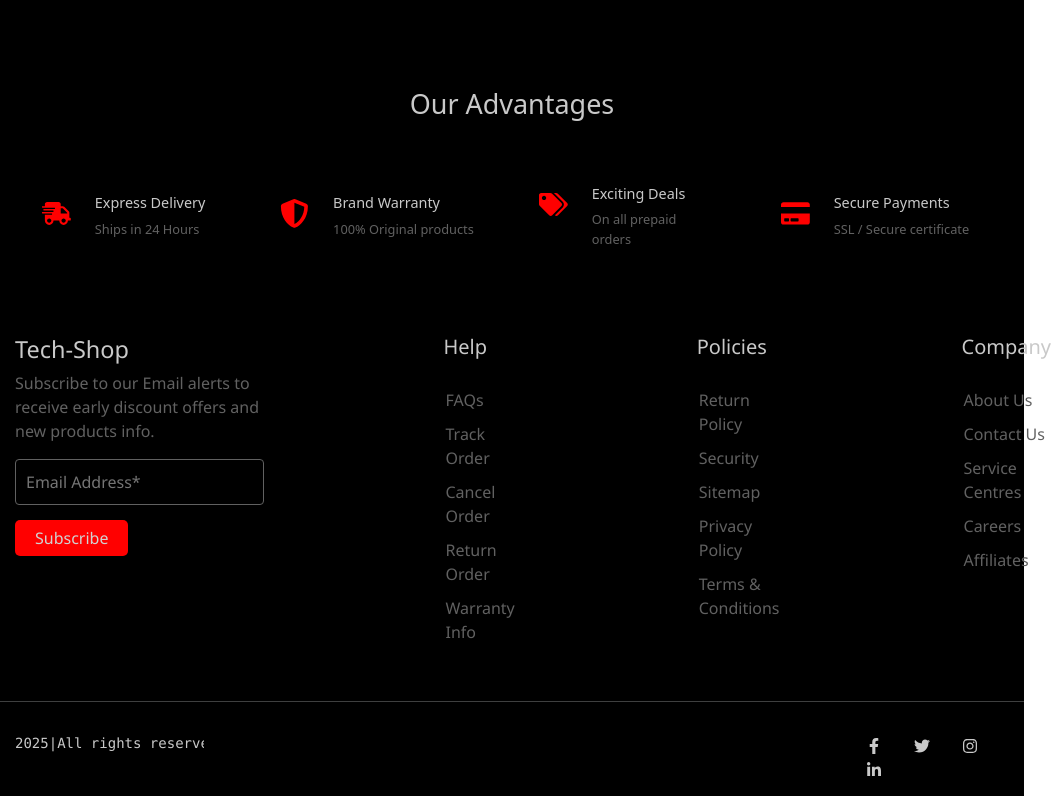
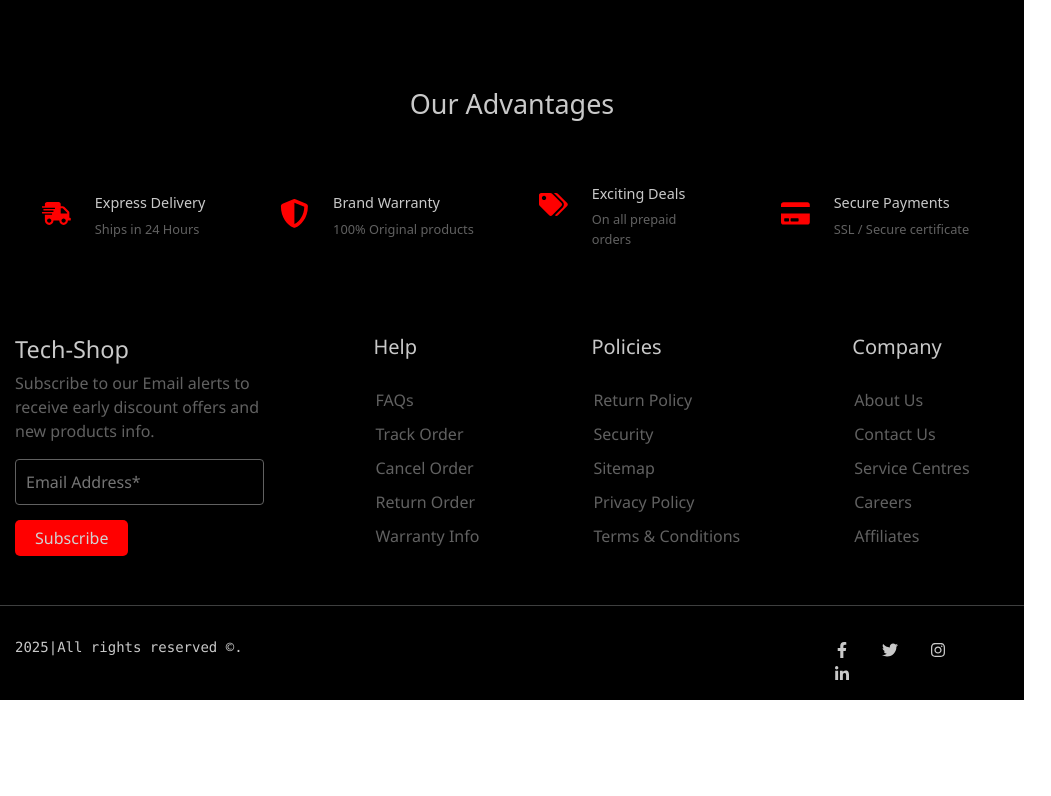
Before and after one commit to varshinigulla/Ecommerce-TechShop-Project, a React (Create React App) app: page /Singleproduct/1 in a window 1024 px wide. Shown: the part 1705-2501 px from the top of the page, 1051 px wide, since content can reach past the window. After the commit the page ends 2405 px from the top, so only its background shows below. Built offline with nearby package versions, Linux system fonts and the light colour scheme.

Commit message:
commit changes

```diff
--- a/src/Components/Footer/Footer.css
+++ b/src/Components/Footer/Footer.css
@@ -50,3 +50,12 @@
     padding: 15px;
     column-gap: 65%;
 }
+
+@media (min-width:769px) and (max-width:1024px){
+    .footerMenu{
+        column-gap: 50px;
+    }
+    .copyright{
+        column-gap: 58%;
+    }
+}
```
